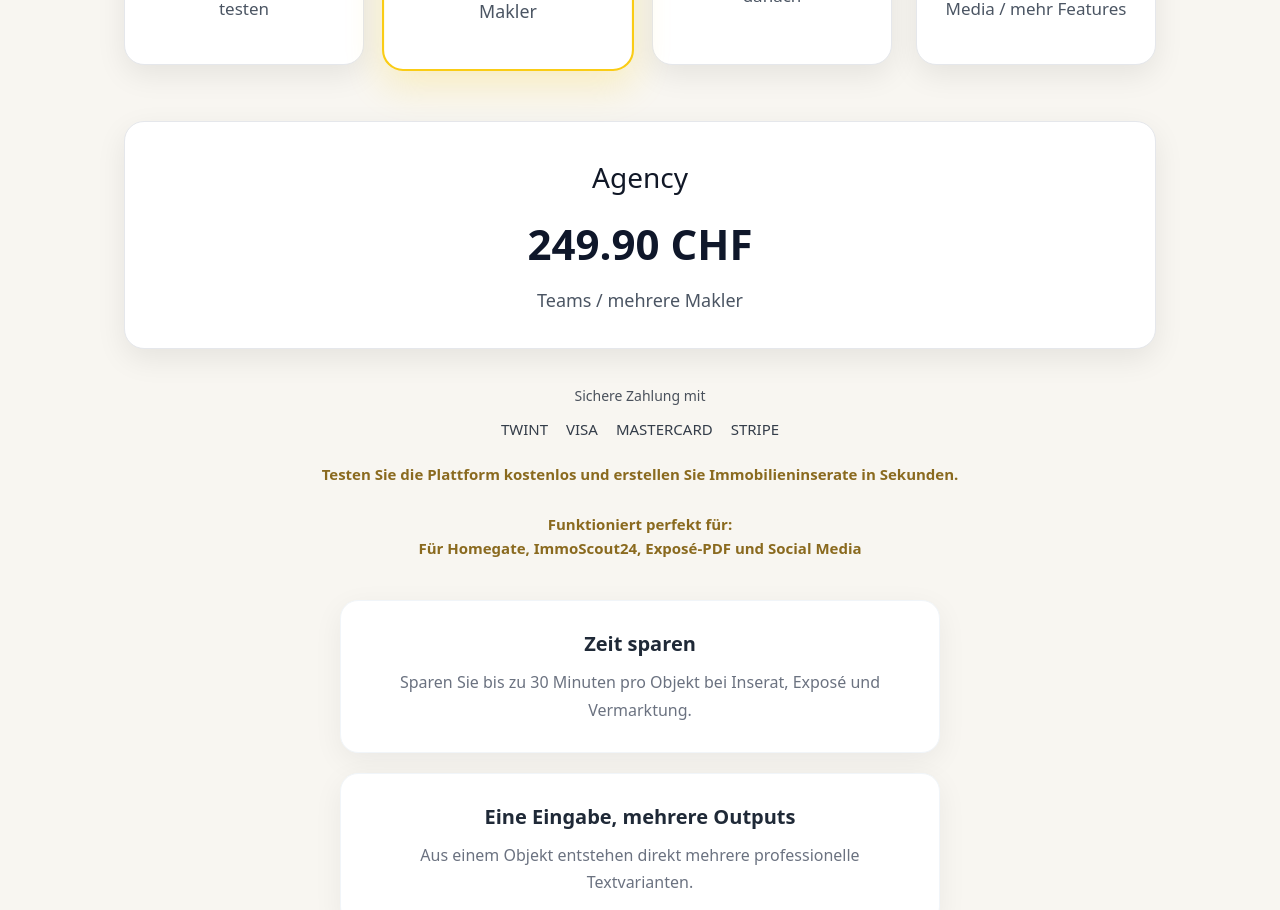
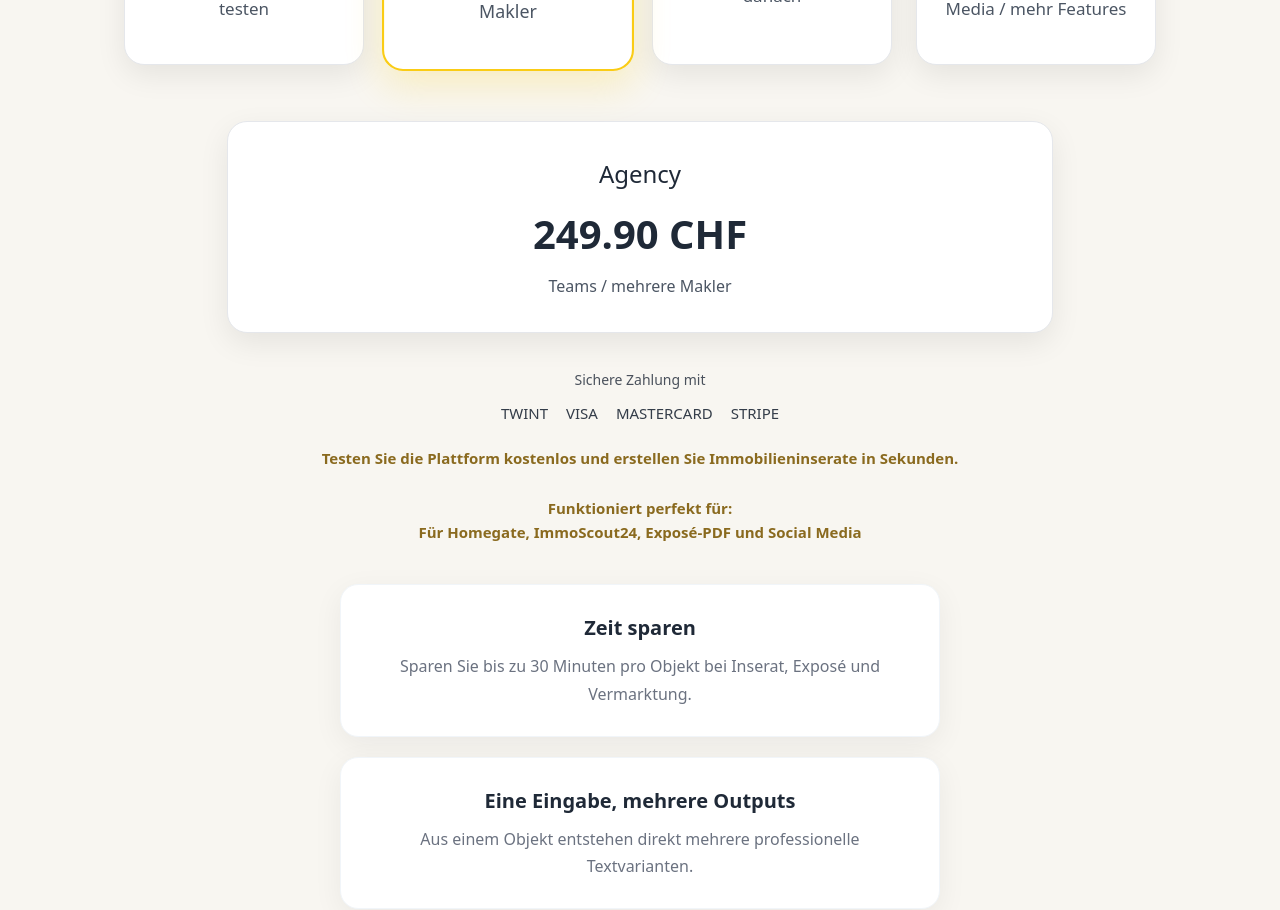
Before and after one commit to capizzijesse-commits/makler-plattform, a Next.js app: page / in a window 1280 px wide. Shown: the part 1040-1950 px from the top of the page. Built offline with nearby package versions, Linux system fonts and the light colour scheme.

Commit message:
adjust agency price width

```diff
--- a/app/page.tsx
+++ b/app/page.tsx
@@ -174,48 +174,31 @@ alignItems: "stretch",
 <div
   style={{
     gridColumn: "1 / -1",
-    marginTop: "32px",
+    display: "flex",
+    justifyContent: "center",
+    marginTop: "32px"
   }}
 >
   <div
     style={{
+      width: "80%",
       background: "#ffffff",
       border: "1px solid #e5e7eb",
       borderRadius: "20px",
       padding: "34px 24px",
       textAlign: "center",
-      boxShadow: "0 10px 30px rgba(0, 0, 0, 0.08)",
-      width: "100%",
-      boxSizing: "border-box",
+      boxShadow: "0 10px 30px rgba(0,0,0,0.08)"
     }}
   >
-    <h3
-      style={{
-        fontSize: "28px",
-        marginBottom: "14px",
-        color: "#111827",
-      }}
-    >
+    <h3 style={{ fontSize: "24px", marginBottom: "12px" }}>
       Agency
     </h3>
 
-    <div
-      style={{
-        fontSize: "42px",
-        fontWeight: 800,
-        marginBottom: "12px",
-        color: "#0f172a",
-      }}
-    >
+    <div style={{ fontSize: "40px", fontWeight: "800", marginBottom: "10px" }}>
       249.90 CHF
     </div>
 
-    <div
-      style={{
-        fontSize: "18px",
-        color: "#4b5563",
-      }}
-    >
+    <div style={{ color: "#4b5563" }}>
       Teams / mehrere Makler
     </div>
   </div>
```
